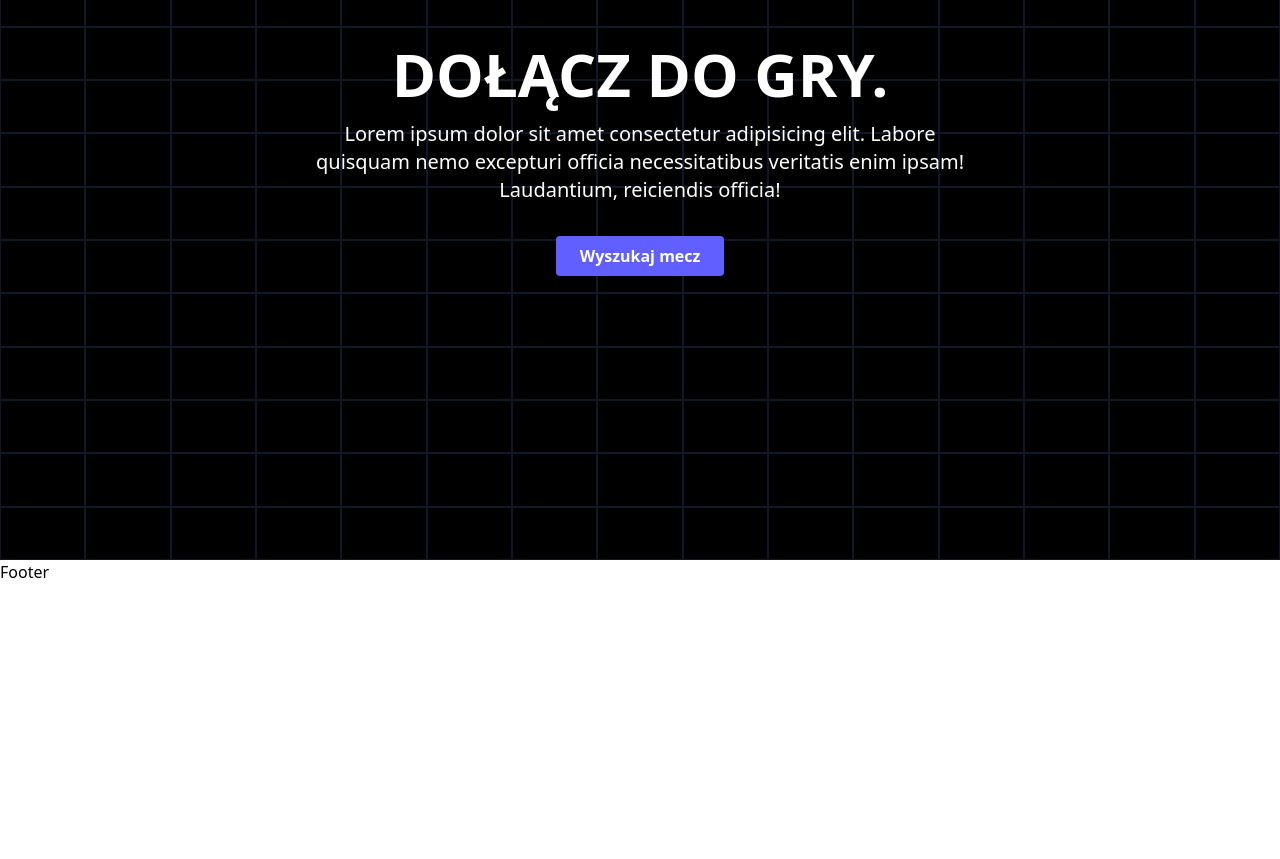
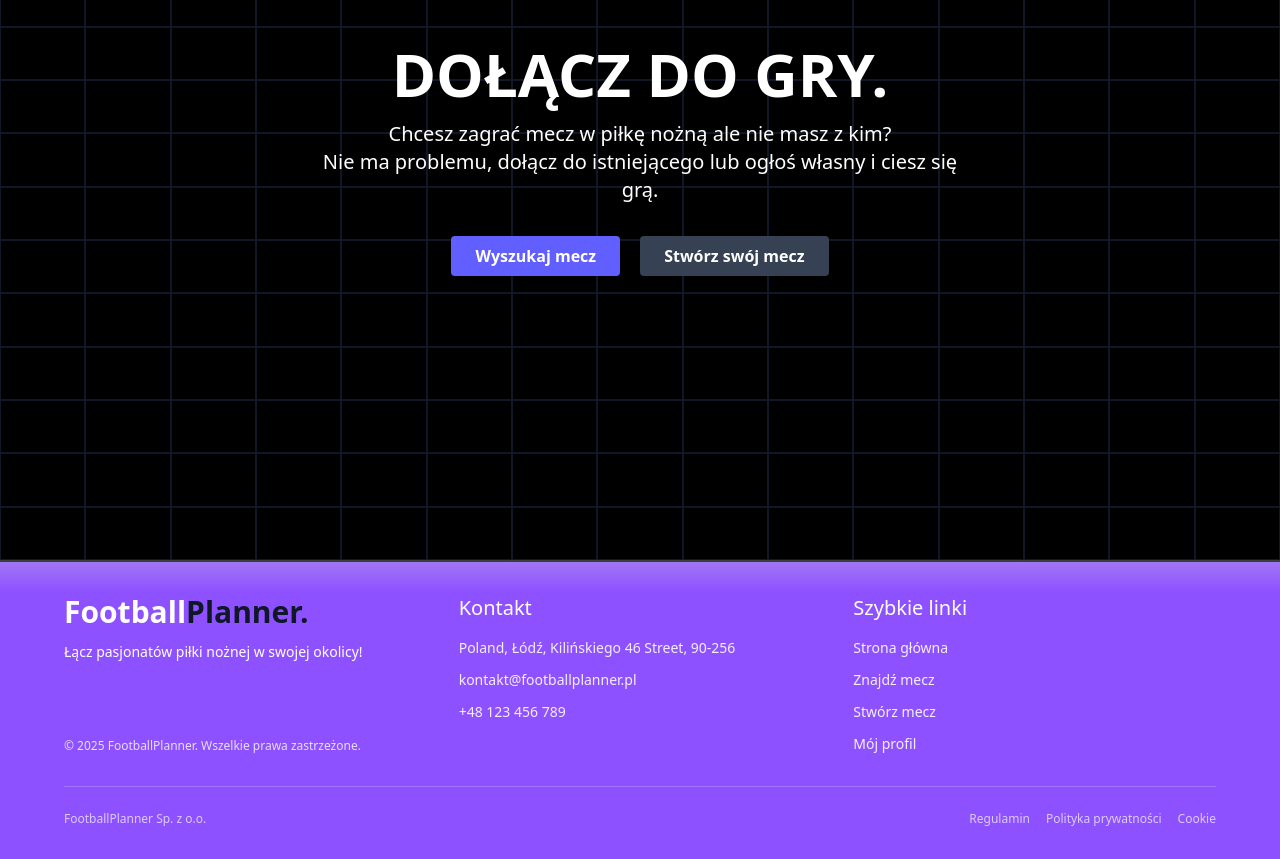
Before and after one commit to reavz7/FootballPlanner, a React (Vite) app in the folder client/: page / in a window 1280 px wide. Shown: the part 240-1099 px from the top of the page. Before the commit the page ends 824 px from the top, so only its background shows below. Built offline with nearby package versions, Linux system fonts and the light colour scheme.

Commit message:
Refactor App structure: replace Navbar, Hero, and Footer with Home component; add ButtonPrimary and ButtonSecondary components

```diff
--- a/client/src/App.jsx
+++ b/client/src/App.jsx
@@ -1,18 +1,11 @@
-import { useState } from "react";
-import reactLogo from "./assets/react.svg";
-import Hero from "./components/Hero";
-import Navbar from "./components/Navbar";
+import Home from "./pages/Home";
 import "./App.css";
-import Footer from "./components/Footer";
 
 function App() {
-  const [count, setCount] = useState(0);
 
   return (
     <>
-      <Navbar />
-      <Hero />
-      <Footer />
+     <Home/>
     </>
   );
 }
--- /dev/null
+++ b/client/src/components/ButtonPrimary.jsx
@@ -0,0 +1,11 @@
+import React from 'react'
+
+const ButtonPrimary = ({text}) => {
+  return (
+     <button className="bg-indigo-500 hover:bg-indigo-600 text-white font-bold py-2 px-6 rounded transition-colors cursor-pointer">
+          {text}
+     </button>
+  )
+}
+
+export default ButtonPrimary
--- /dev/null
+++ b/client/src/components/ButtonSecondary.jsx
@@ -0,0 +1,11 @@
+import React from 'react'
+
+const ButtonPrimary = ({text}) => {
+  return (
+     <button className="bg-gray-700 hover:bg-gray-800 text-white font-bold py-2 px-6 rounded transition-colors cursor-pointer">
+          {text}
+     </button>
+  )
+}
+
+export default ButtonPrimary
--- a/client/src/components/Footer.jsx
+++ b/client/src/components/Footer.jsx
@@ -1,7 +1,100 @@
 import React from "react";
 
 const Footer = () => {
-  return <div>Footer</div>;
+  return (
+    <footer className="w-full relative">
+      <div className="absolute top-0 left-0 w-full h-8 bg-gradient-to-b from-gray-300/30 to-transparent"></div>
+
+      <div className="w-full bg-violet-500 px-4 md:px-8 py-8 border-t-2 shadow-lg">
+        <div className="max-w-6xl mx-auto">
+          <div className="grid grid-cols-1 md:grid-cols-2 lg:grid-cols-3 gap-8">
+            <div className="flex flex-col text-center md:text-left">
+              <h2 className="text-2xl md:text-3xl font-bold text-white mb-3">
+                Football<span className="text-gray-900">Planner.</span>
+              </h2>
+              <p className="text-white text-sm mb-2">
+                Łącz pasjonatów piłki nożnej w swojej okolicy!
+              </p>
+              <p className="text-white/80 text-xs mt-auto pt-4">
+                © 2025 FootballPlanner. Wszelkie prawa zastrzeżone.
+              </p>
+            </div>
+
+            {/* Kontakt - sekcja 2 */}
+            <div className="flex flex-col">
+              <h3 className="text-xl font-medium mb-4 text-white text-center md:text-left">
+                Kontakt
+              </h3>
+              <address className="not-italic text-white/90 text-sm flex flex-col gap-3 text-center md:text-left">
+                <p>Poland, Łódź, Kilińskiego 46 Street, 90-256</p>
+                <a
+                  href="mailto:kontakt@footballplanner.pl"
+                  className="hover:underline hover:text-yellow-300 transition-colors"
+                >
+                  kontakt@footballplanner.pl
+                </a>
+                <a
+                  href="tel:+48123456789"
+                  className="hover:underline hover:text-yellow-300 transition-colors"
+                >
+                  +48 123 456 789
+                </a>
+              </address>
+            </div>
+
+            <div className="flex flex-col">
+              <h3 className="text-xl font-medium mb-4 text-white text-center md:text-left">
+                Szybkie linki
+              </h3>
+              <nav className="flex flex-col gap-3 items-center md:items-start">
+                <a
+                  href="#"
+                  className="text-white/90 hover:text-yellow-300 transition-colors text-sm hover:translate-x-1 transform duration-200"
+                >
+                  Strona główna
+                </a>
+                <a
+                  href="#"
+                  className="text-white/90 hover:text-yellow-300 transition-colors text-sm hover:translate-x-1 transform duration-200"
+                >
+                  Znajdź mecz
+                </a>
+                <a
+                  href="#"
+                  className="text-white/90 hover:text-yellow-300 transition-colors text-sm hover:translate-x-1 transform duration-200"
+                >
+                  Stwórz mecz
+                </a>
+                <a
+                  href="#"
+                  className="text-white/90 hover:text-yellow-300 transition-colors text-sm hover:translate-x-1 transform duration-200"
+                >
+                  Mój profil
+                </a>
+              </nav>
+            </div>
+          </div>
+
+          <div className="mt-8 pt-6 border-t border-white/20">
+            <div className="flex flex-col md:flex-row justify-between items-center text-white/70 text-xs">
+              <p>FootballPlanner Sp. z o.o.</p>
+              <div className="flex gap-4 mt-3 md:mt-0">
+                <a href="#" className="hover:text-white transition-colors">
+                  Regulamin
+                </a>
+                <a href="#" className="hover:text-white transition-colors">
+                  Polityka prywatności
+                </a>
+                <a href="#" className="hover:text-white transition-colors">
+                  Cookie
+                </a>
+              </div>
+            </div>
+          </div>
+        </div>
+      </div>
+    </footer>
+  );
 };
 
 export default Footer;
--- a/client/src/components/Hero.jsx
+++ b/client/src/components/Hero.jsx
@@ -1,5 +1,6 @@
 import { useState, useEffect, useRef } from "react";
-
+import ButtonPrimary from "./ButtonPrimary";
+import ButtonSecondary from "./ButtonSecondary";
 export default function AnimatedHeroSection() {
   const [mousePosition, setMousePosition] = useState({ x: 0, y: 0 });
   const containerRef = useRef(null);
@@ -43,17 +44,14 @@ export default function AnimatedHeroSection() {
             Math.pow(cell.x - gridX, 2) + Math.pow(cell.y - gridY, 2)
           );
 
-          // Zaświecenie komórek blisko myszy - tylko komórki bardzo blisko kursora
           if (distance < activationRadius) {
             return {
               ...cell,
               active: true,
-              // Intensywniejszy efekt - większy kontrast dla bliższych komórek
               opacity: Math.pow(1 - distance / activationRadius, 2),
             };
           }
 
-          // Szybsze wygaszanie pozostałych komórek
           return {
             ...cell,
             active: false,
@@ -74,7 +72,6 @@ export default function AnimatedHeroSection() {
       ref={containerRef}
       className="relative w-full h-screen bg-black overflow-hidden"
     >
-      {/* Siatka */}
       <div
         className="absolute inset-0"
         style={{
@@ -95,17 +92,18 @@ export default function AnimatedHeroSection() {
         ))}
       </div>
 
-      {/* Zawartość hero */}
       <div className="relative z-10 flex flex-col items-center justify-center h-full text-white p-4">
         <h1 className="text-6xl font-bold mb-4 text-center">DOŁĄCZ DO GRY.</h1>
         <p className="text-xl text-center max-w-2xl mb-8">
-          Lorem ipsum dolor sit amet consectetur adipisicing elit. Labore
-          quisquam nemo excepturi officia necessitatibus veritatis enim ipsam!
-          Laudantium, reiciendis officia!
+          Chcesz zagrać mecz w piłkę nożną ale nie masz z kim?
+          <br />
+          Nie ma problemu, dołącz do istniejącego lub ogłoś własny i ciesz się
+          grą.
         </p>
-        <button className="bg-indigo-500 hover:bg-indigo-600 text-white font-bold py-2 px-6 rounded transition-colors cursor-pointer">
-          Wyszukaj mecz
-        </button>
+        <div className="flex gap-5">
+          <ButtonPrimary text={"Wyszukaj mecz"} />
+          <ButtonSecondary text={"Stwórz swój mecz"} />
+        </div>
       </div>
     </div>
   );
--- a/client/src/components/Navbar.jsx
+++ b/client/src/components/Navbar.jsx
@@ -1,6 +1,8 @@
 import { useState, useEffect } from "react";
 import { Link, useLocation } from "react-router-dom";
 import { Menu, X, ShoppingBag, User, Search } from "lucide-react";
+import ButtonSecondary from "./ButtonSecondary";
+import ButtonPrimary from "./ButtonPrimary";
 
 export default function Navbar() {
   const [isOpen, setIsOpen] = useState(false);
@@ -103,7 +105,7 @@ export default function Navbar() {
           </nav>
 
           {/* Right side icons */}
-          <div className="hidden md:flex items-center justify-end md:flex-1 lg:w-0">
+          <div className="hidden md:flex items-center justify-end md:flex-1 lg:w-0 gap-2">
             <Link
               to="/profile"
               className="ml-4 whitespace-nowrap text-gray-500 hover:text-gray-900"
@@ -164,6 +166,7 @@ export default function Navbar() {
           >
             Wyszukaj mecz
           </Link>
+
           <Link
             to="/profile"
             className={`block px-3 py-2 rounded-md text-base font-medium ${
@@ -175,6 +178,7 @@ export default function Navbar() {
           >
             Profil
           </Link>
+
         </div>
       </div>
     </header>
--- /dev/null
+++ b/client/src/pages/Home.jsx
@@ -0,0 +1,15 @@
+import React from "react";
+import Navbar from "../components/Navbar";
+import Hero from "../components/Hero";
+import Footer from "../components/Footer";
+const Home = () => {
+  return (
+    <>
+      <Navbar />
+      <Hero />
+      <Footer />
+    </>
+  );
+};
+
+export default Home;
```
